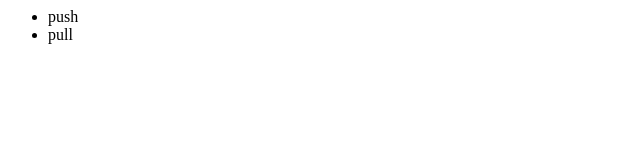
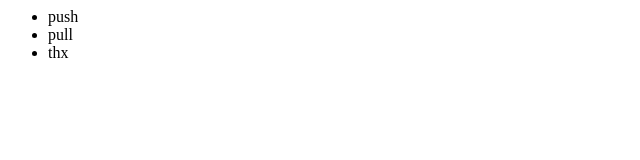
Before and after one commit to regulationLee/tutorial_regulationLee, a plain HTML site: page index.html in a window 1280 px wide. Shown: the full height of the page, 0-640 px from the left. Drawn offline with Linux system fonts and the light colour scheme.

Commit message:
add thx by regulation.lee

```diff
--- a/index.html
+++ b/index.html
@@ -3,6 +3,7 @@
     <ul>
       <li>push</li>
       <li>pull</li>
+      <li>thx</li>
     </ul>
   </body>
 
```
